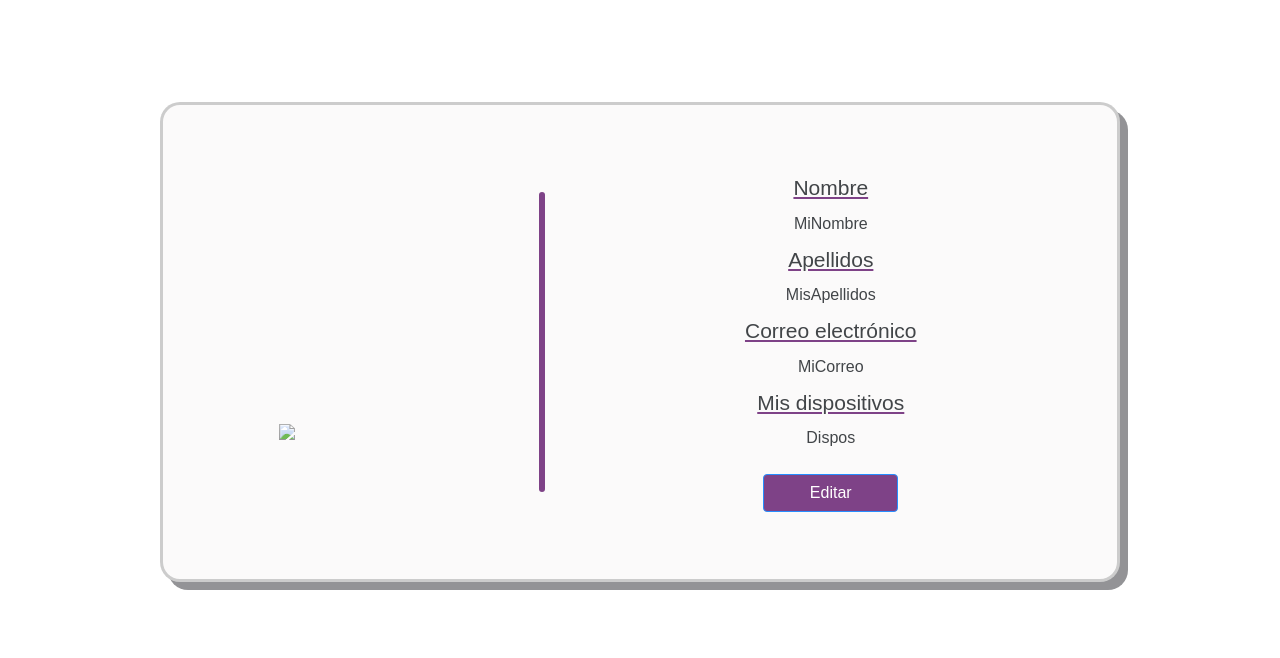
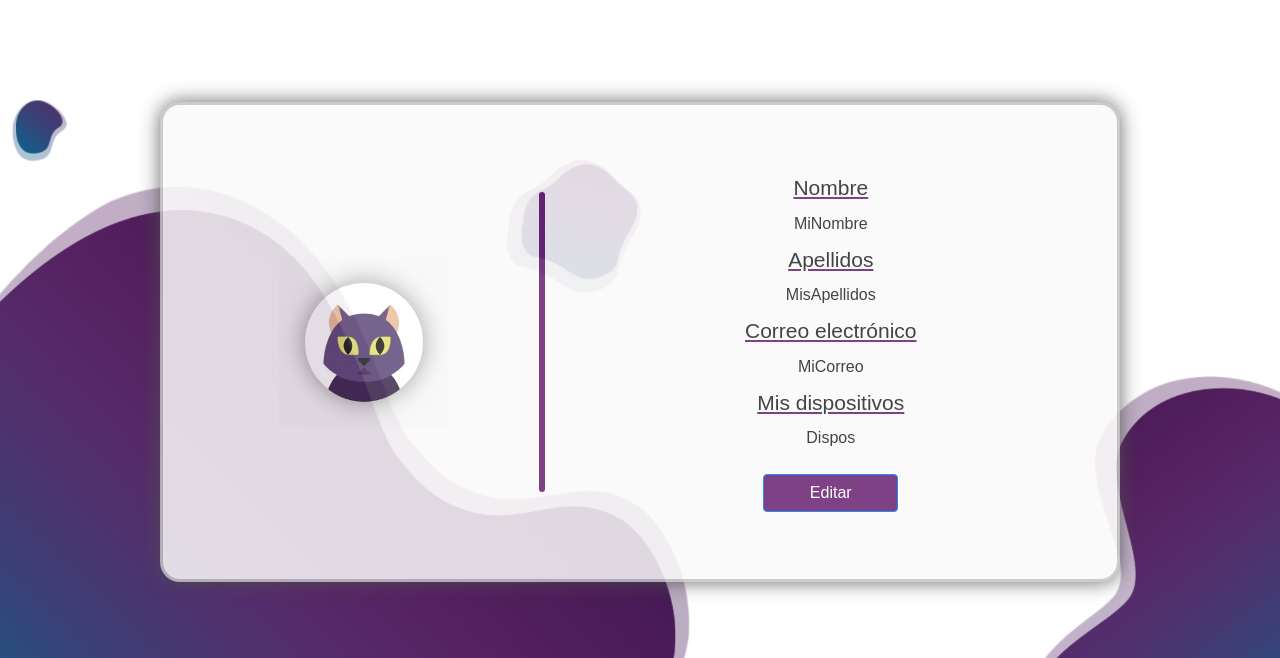
Before and after one commit to daghdha1/EcoProgress, a plain HTML site: page Project/Web/private/app/html/home.html in a window 1280 px wide. Shown: the part 827-1485 px from the top of the page. Drawn offline with nearby package versions, Linux system fonts and the light colour scheme; no server answers; files whose address does not match are found by name.

Commit message:
WEB (Frontend) --> accountPanel changed (Stable)

```diff
--- a/Project/Web/private/app/html/home.html
+++ b/Project/Web/private/app/html/home.html
@@ -241,12 +241,12 @@
                     </div>
                 </div>
                 <div role="tabpanel" id="tabCuenta" class="tab-pane active d-lg-flex align-items-lg-start"
-                style="background: url('bgprofile.png') top / cover no-repeat;width: 100%;height: 100%;">
+                style="background: url('../media/bgacuenta.png') top / cover no-repeat;width: 100%;height: 100%;">
                 <div class="d-flex flex-row align-items-lg-center"
-                    style="margin-top: 60px;opacity: 85%;display: table;width: 60rem;height: 30rem;background: #fbfafa;border-radius: 20px;box-shadow: 8px 8px #808184;border-width: 3px;border-style: solid;border-color: #aaaa;">
+                    style="margin-top: 60px;opacity: 85%;display: table;width: 60rem;height: 30rem;background: #fbfafa;border-radius: 20px;box-shadow: 0px 0px 20px rgb(78,78,78);border-width: 3px;border-style: solid;border-color: #aaaa;">
                     <div class="d-lg-flex justify-content-lg-end" style="float: left;width: 30%;padding-left: 50px;">
-                        <img class="d-lg-flex align-items-lg-start" style="width: 72%;margin-top: 180px;"
-                            src="circulo.svg" /></div>
+                        <img class="d-lg-flex align-items-lg-start" style="width: 72%;"
+                            src="../media/fotoPerfil.jpeg" /></div>
                     <div class="d-lg-flex justify-content-lg-end" style="border-radius: 50px;height: 300px;width: 10%;">
                         <div style="border-radius: 50px;height: 300px;width: 6px;background-color: #682172;"></div>
                     </div>
@@ -271,8 +271,6 @@
             </div>
 
         </div>
-    </div>
-    </div>
 </body>
 
 </html>
```
Also changed, not shown: Project/Web/private/app/media/bgLanding.png (added), Project/Web/private/app/media/bgacuenta.png (added), Project/Web/private/app/media/fotoPerfil.jpeg (added).
